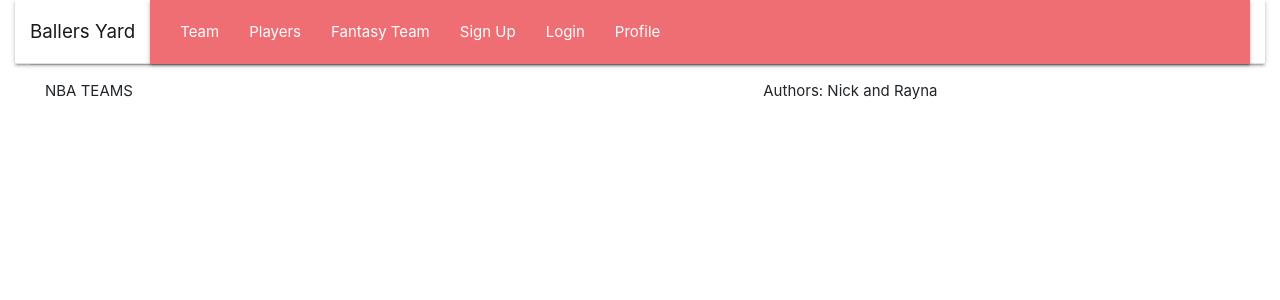
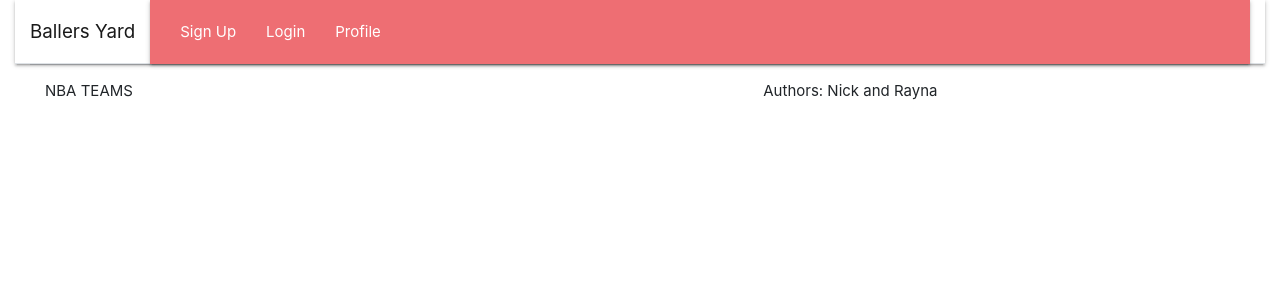
Before and after one commit to raynawilliams1993/ballerz, a React (Create React App) app in the folder client/: page / in a window 1280 px wide. Shown: the top 300 px of the page. Built offline with nearby package versions, Linux system fonts and the light colour scheme; no server answers.

Commit message:
got the pages hidden until signup/login, just need click functionality

```diff
--- a/client/src/App.js
+++ b/client/src/App.js
@@ -57,15 +57,27 @@ class App extends React.Component {
 
             <Navbar.Toggle className="border-0" aria-controls="navbar-toggle" />
             <Navbar.Collapse id="navbar-toggle">
+
+              {Auth.loggedIn ? (
               <Nav className="ml-auto">
                 <Link className="nav-link" to="/Home">Team</Link>
                 <Link className="nav-link" to="/players">Players</Link>
                 <Link className="nav-link" to="/Fantasy">Fantasy Team</Link>
+
+
+              </Nav>
+              ):(
+
+              <Nav className="ml-auto">
+
                 <Link className="nav-link" to="/signup">Sign Up</Link>
                 <Link className="nav-link" to="/login">Login</Link>
                 <Link className="nav-link" to="/profile">Profile</Link>
 
               </Nav>
+              )}
+
+
             </Navbar.Collapse>
           </Navbar>
           <Route path="/Home" exact render={() => <Team title={this.state.Team.title} subTitle={this.state.team} text={this.state.Team} />} />
--- a/client/src/pages/Home/Home.js
+++ b/client/src/pages/Home/Home.js
@@ -1,5 +1,5 @@
 import React, { Component } from "react";
-import { Button } from "reactstrap";
+// import { Button } from "reactstrap";
 import API from "../../Utils/API";
 // import Joke from "../../components/Joke"
 // import "./Home.scss";
--- a/client/src/utils/API.js
+++ b/client/src/utils/API.js
@@ -1,4 +1,3 @@
-
 import axios from "axios";
 
 export default {
```
